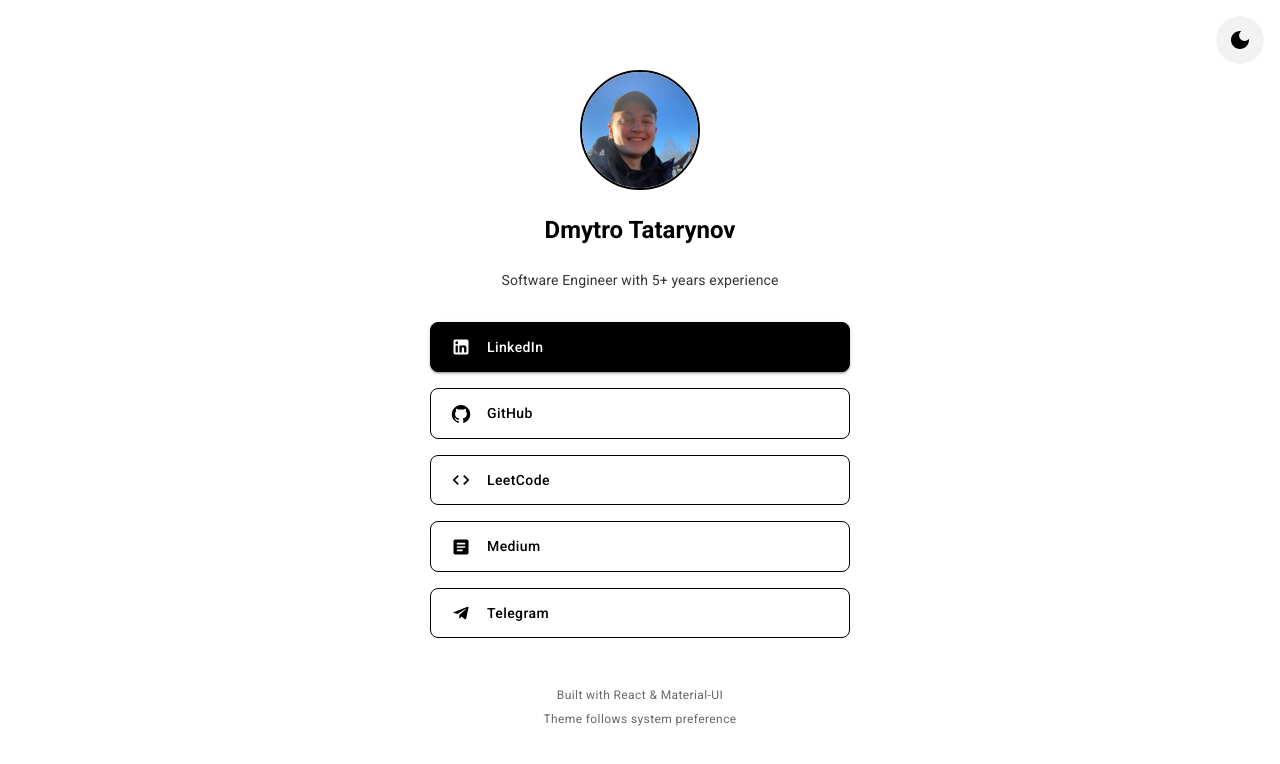
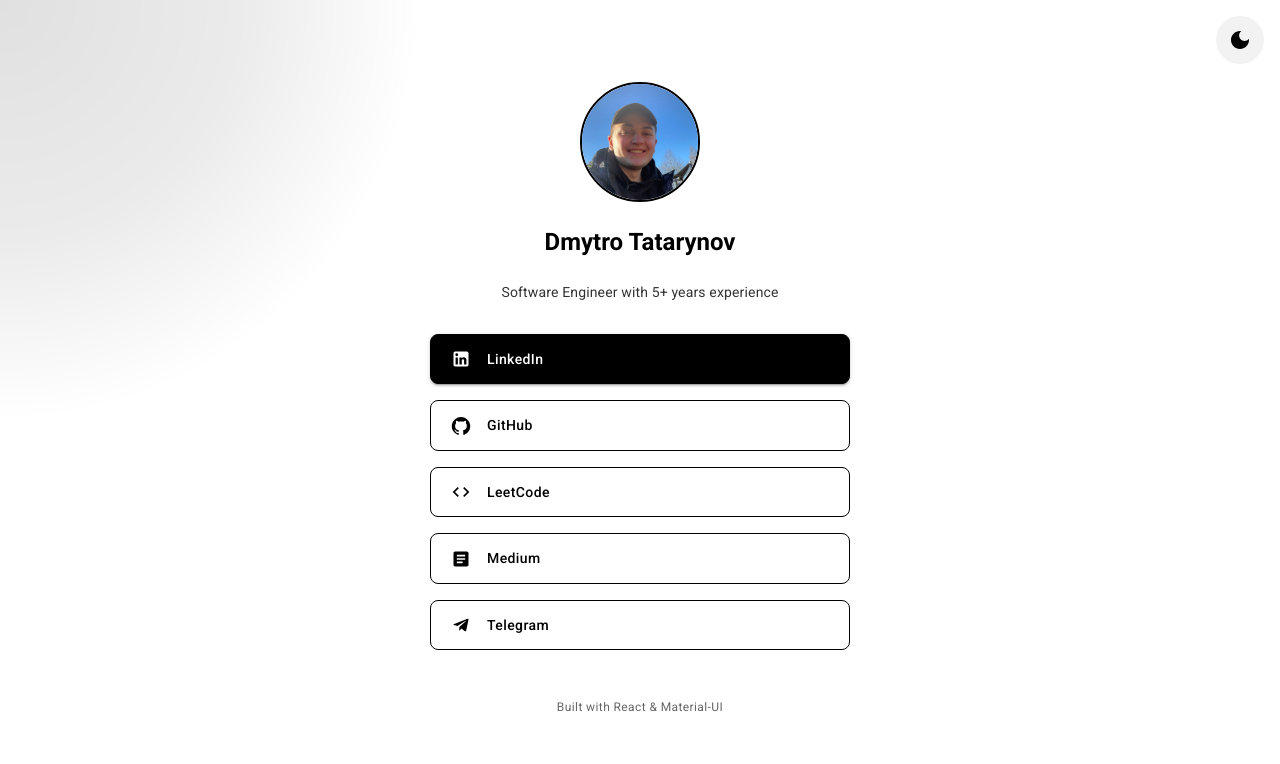
Before and after one commit to tatarynovdima/dmytro-tatarynov-links, a React (Vite) app: page / in a window 1280 px wide. Shown: the top 764 px of the page. Built offline with nearby package versions, Linux system fonts and the light colour scheme.

Commit message:
Small changes and add cursor follower

```diff
--- a/src/App.jsx
+++ b/src/App.jsx
@@ -22,11 +22,11 @@
 
 import { createMonochromeTheme } from './theme';
 import LinkButton from './components/LinkButton';
+import CursorFollower from './components/CursorFollower';
 
 function App() {
     const [isDarkMode, setIsDarkMode] = useState(true);
     const [mounted, setMounted] = useState(false);
-    const [isManuallySet, setIsManuallySet] = useState(false);
 
     const theme = createMonochromeTheme(isDarkMode);
 
@@ -35,27 +35,15 @@
         return window.matchMedia('(prefers-color-scheme: dark)').matches;
     };
 
-    // Load preferences from localStorage and set up system theme detection
+    // Set initial theme based on system preference
     useEffect(() => {
-        const savedTheme = localStorage.getItem('themePreference');
-        const savedManualFlag = localStorage.getItem('themeManuallySet');
-
-        if (savedTheme && savedManualFlag === 'true') {
-            // User has manually set a theme preference
-            setIsDarkMode(savedTheme === 'dark');
-            setIsManuallySet(true);
-        } else {
-            // Use system theme preference
-            setIsDarkMode(getSystemTheme());
-            setIsManuallySet(false);
-        }
-
+        setIsDarkMode(getSystemTheme());
         setMounted(true);
     }, []);
 
-    // Listen for system theme changes (only if not manually set)
+    // Listen for system theme changes
     useEffect(() => {
-        if (!isManuallySet && mounted) {
+        if (mounted) {
             const mediaQuery = window.matchMedia('(prefers-color-scheme: dark)');
 
             const handleSystemThemeChange = (e) => {
@@ -68,26 +56,10 @@
                 mediaQuery.removeEventListener('change', handleSystemThemeChange);
             };
         }
-    }, [isManuallySet, mounted]);
-
-    // Save preferences to localStorage
-    useEffect(() => {
-        if (mounted) {
-            localStorage.setItem('themePreference', isDarkMode ? 'dark' : 'light');
-            localStorage.setItem('themeManuallySet', isManuallySet.toString());
-        }
-    }, [isDarkMode, isManuallySet, mounted]);
+    }, [mounted]);
 
     const toggleTheme = () => {
         setIsDarkMode(prev => !prev);
-        setIsManuallySet(true); // Mark as manually set when user clicks toggle
-    };
-
-    // Optional: Add a function to reset to system theme
-    const resetToSystemTheme = () => {
-        setIsDarkMode(getSystemTheme());
-        setIsManuallySet(false);
-        localStorage.removeItem('themeManuallySet');
     };
 
     const profileData = {
@@ -128,7 +100,7 @@
                 icon: <Telegram />,
                 text: 'Telegram',
                 variant: 'outlined',
-                ariaLabel: 'Contact Dmytro Tatarynov on Telegram'
+                ariaLabel: 'Visit Dmytro Tatarynov Telegram'
             },
         ]
     };
@@ -136,6 +108,9 @@
     return (
         <ThemeProvider theme={theme}>
             <CssBaseline />
+
+            {/* Cursor Follower Effect */}
+            <CursorFollower isDarkMode={isDarkMode} />
 
             {/* Theme Controls */}
             <Box
@@ -152,7 +127,6 @@
                     size="large"
                     sx={{
                         backgroundColor: 'rgba(128, 128, 128, 0.1)',
-                        border: isManuallySet ? '2px solid rgba(128, 128, 128, 0.3)' : 'none',
                         '&:hover': {
                             backgroundColor: 'rgba(128, 128, 128, 0.2)',
                         },
@@ -237,11 +211,6 @@
                             <Typography variant="caption" display="block">
                                 Built with React & Material-UI
                             </Typography>
-                            {!isManuallySet && (
-                                <Typography variant="caption" display="block" sx={{ mt: 0.5 }}>
-                                    Theme follows system preference
-                                </Typography>
-                            )}
                         </Box>
                     </Box>
                 </Fade>
--- /dev/null
+++ b/src/components/CursorFollower.jsx
@@ -0,0 +1,53 @@
+import React, { useState, useEffect } from 'react';
+
+const CursorFollower = ({ isDarkMode }) => {
+    const [mousePosition, setMousePosition] = useState({ x: 0, y: 0 });
+    const [isVisible, setIsVisible] = useState(false);
+
+    useEffect(() => {
+        const handleMouseMove = (e) => {
+            setMousePosition({ x: e.clientX, y: e.clientY });
+            setIsVisible(true);
+        };
+
+        const handleMouseLeave = () => {
+            setIsVisible(false);
+        };
+
+        const handleMouseEnter = () => {
+            setIsVisible(true);
+        };
+
+        document.addEventListener('mousemove', handleMouseMove);
+        document.addEventListener('mouseleave', handleMouseLeave);
+        document.addEventListener('mouseenter', handleMouseEnter);
+
+        return () => {
+            document.removeEventListener('mousemove', handleMouseMove);
+            document.removeEventListener('mouseleave', handleMouseLeave);
+            document.removeEventListener('mouseenter', handleMouseEnter);
+        };
+    }, []);
+
+    const lightColor = isDarkMode ? 'rgba(255, 255, 255, 0.05)' : 'rgba(0, 0, 0, 0.08)';
+    const centerColor = isDarkMode ? 'rgba(255, 255, 255, 0.08)' : 'rgba(0, 0, 0, 0.12)';
+
+    return (
+        <div
+            style={{
+                position: 'fixed',
+                top: 0,
+                left: 0,
+                width: '100vw',
+                height: '100vh',
+                pointerEvents: 'none',
+                zIndex: 999,
+                opacity: isVisible ? 1 : 0,
+                transition: 'opacity 0.3s ease',
+                background: `radial-gradient(600px circle at ${mousePosition.x}px ${mousePosition.y}px, ${centerColor} 0%, ${lightColor} 40%, transparent 70%)`,
+            }}
+        />
+    );
+};
+
+export default CursorFollower;
```
